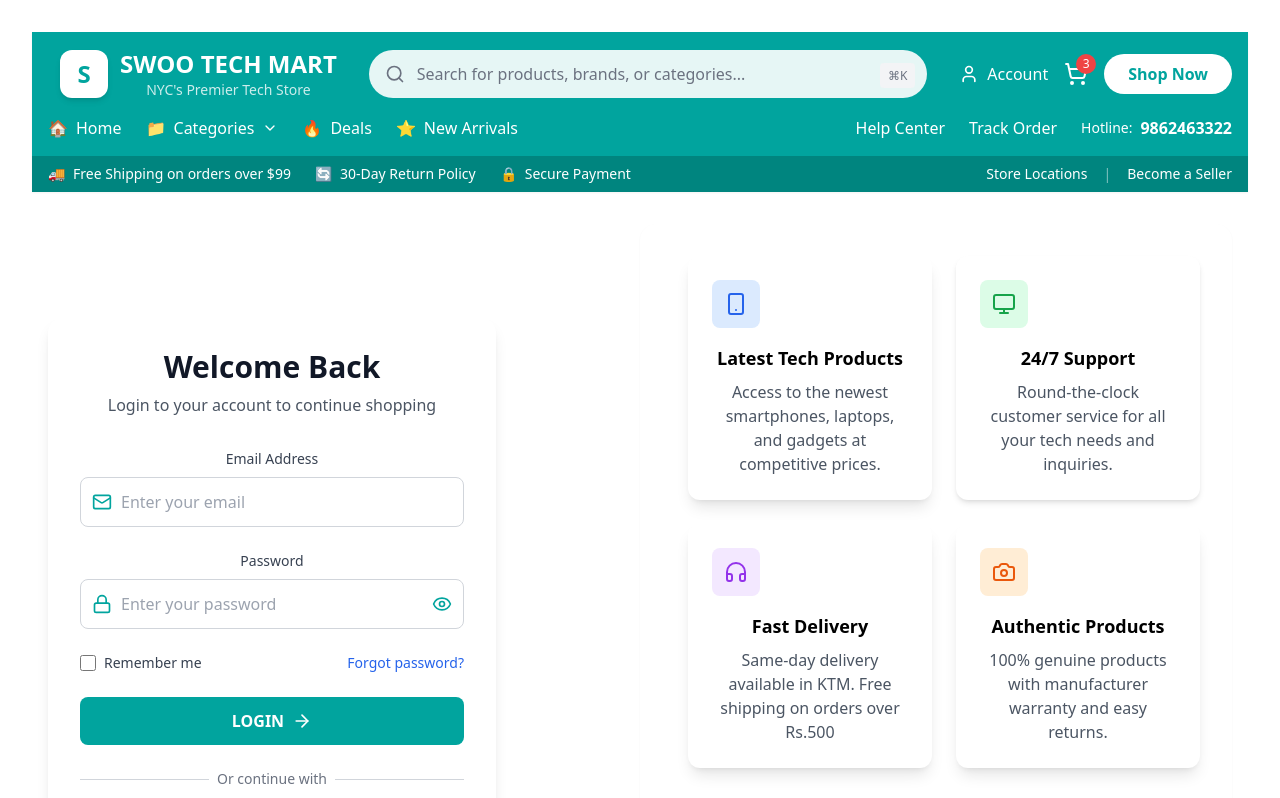
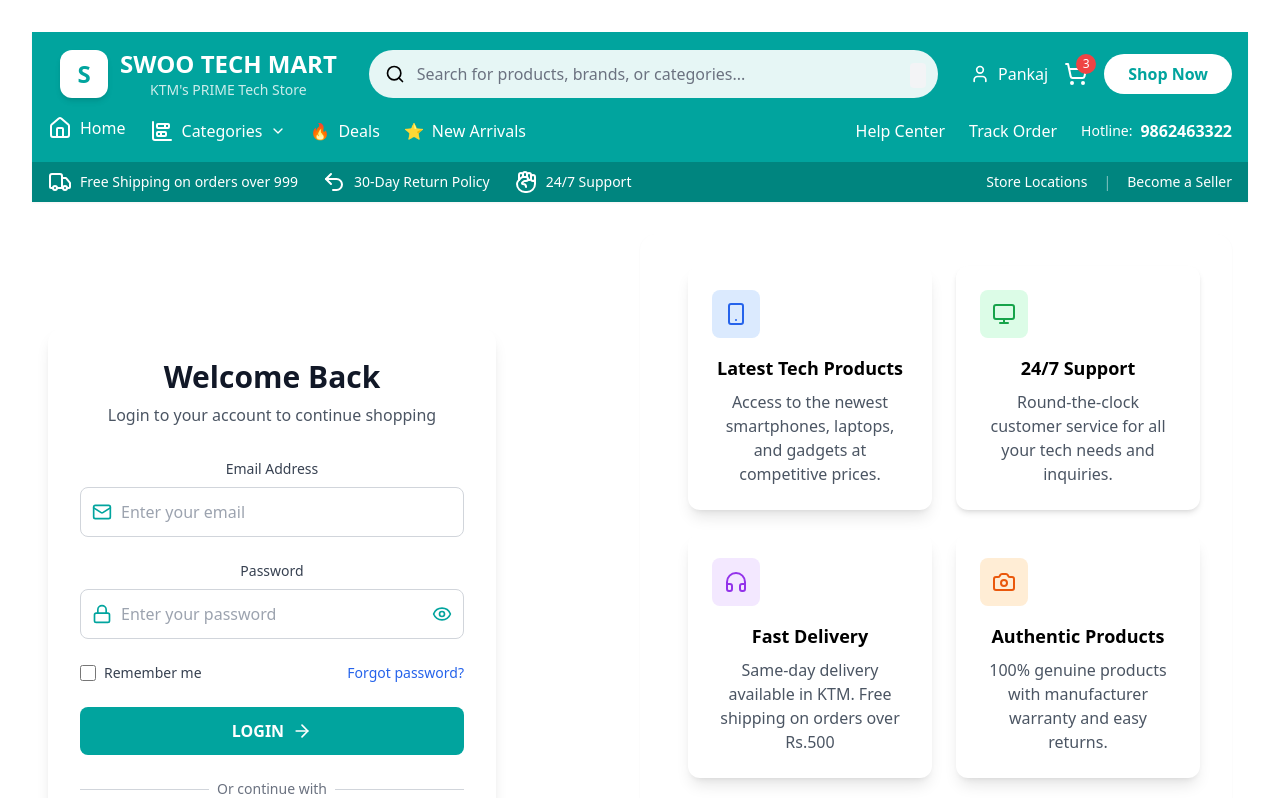
Before and after one commit to pankajkarki11/Swoo-tech-store, a React (Vite) app: page / in a window 1280 px wide. Shown: the top 798 px of the page. Built offline with nearby package versions, Linux system fonts and the light colour scheme.

Commit message:
optimize the header

```diff
--- a/src/pages/login.jsx
+++ b/src/pages/login.jsx
@@ -15,6 +15,11 @@ import {
   User,
   Menu,
   X,
+  House,
+  ChartBarStacked,
+  Truck,
+  HandFist,
+  Undo2,
 } from "lucide-react";
 
 const EcommerceLogin = () => {
@@ -149,9 +154,7 @@ const EcommerceLogin = () => {
                 <h1 className="text-2xl font-bold text-white">
                   SWOO TECH MART
                 </h1>
-                <p className="text-white/80 text-sm">
-                  NYC's Premier Tech Store
-                </p>
+                <p className="text-white/80 text-sm">KTM's PRIME Tech Store</p>
               </div>
             </div>
 
@@ -163,18 +166,16 @@ const EcommerceLogin = () => {
                   value={searchQuery}
                   onChange={(e) => setSearchQuery(e.target.value)}
                   placeholder="Search for products, brands, or categories..."
-                  className="w-full px-6 py-3 pl-12 rounded-full border-0 focus:ring-2 focus:ring-white focus:ring-opacity-50 focus:outline-none bg-white/90 text-gray-900 placeholder-gray-500"
+                  className="w-full px-6 py-3 pl-12 rounded-full border-0 focus:ring-2 focus:ring-red focus:ring-opacity-50 focus:outline-none bg-white/90 text-gray-900 placeholder-gray-500"
                 />
                 <button
                   type="submit"
-                  className="absolute left-4 top-1/2 transform -translate-y-1/2 text-gray-500"
+                  className="absolute left-4 top-1/2 transform -translate-y-1/2 text-red"
                 >
                   <Search size={20} />
                 </button>
                 <div className="absolute right-3 top-1/2 transform -translate-y-1/2">
-                  <span className="text-xs text-gray-500 bg-gray-100 px-2 py-1 rounded">
-                    ⌘K
-                  </span>
+                  <span className="text-xs text-gray-500 bg-gray-100 px-2 py-1 rounded"></span>
                 </div>
               </form>
             </div>
@@ -183,7 +184,7 @@ const EcommerceLogin = () => {
             <div className="flex items-center space-x-4">
               <button className="hidden lg:flex items-center space-x-2 text-white hover:text-gray-200 transition">
                 <User size={20} />
-                <span>Account</span>
+                <span>Pankaj</span>
               </button>
               <button className="relative text-white hover:text-gray-200 transition">
                 <ShoppingCart size={24} />
@@ -220,9 +221,11 @@ const EcommerceLogin = () => {
             <div className="flex items-center space-x-6">
               <a
                 href="#"
-                className="text-white hover:text-gray-200 font-medium transition flex items-center"
+                className="text-white hover:text-gray-200 font-medium transition flex items-center border-b-2 border-transparent hover:border-white pb-1"
               >
-                <span>🏠</span>
+                <span>
+                  <House />
+                </span>
                 <span className="ml-2">Home</span>
               </a>
 
@@ -232,7 +235,9 @@ const EcommerceLogin = () => {
                   onClick={() => setIsCategoryOpen(!isCategoryOpen)}
                   className="flex items-center space-x-2 text-white hover:text-gray-200 font-medium transition"
                 >
-                  <span>📁</span>
+                  <span>
+                    <ChartBarStacked />
+                  </span>
                   <span>Categories</span>
                   <ChevronDown
                     size={16}
@@ -285,17 +290,17 @@ const EcommerceLogin = () => {
                       <div className="grid grid-cols-3 gap-4">
                         {[
                           {
-                            name: "Gaming Laptops",
+                            name: "PS4 Console",
                             discount: "Up to 30% OFF",
                             icon: "🎮",
                           },
                           {
-                            name: "Wireless Earbuds",
+                            name: "Wireless Headphones",
                             discount: "Free Shipping",
                             icon: "🎧",
                           },
                           {
-                            name: "Smart Watches",
+                            name: "Analog Watches",
                             discount: "New Arrivals",
                             icon: "⌚",
                           },
@@ -433,16 +438,22 @@ const EcommerceLogin = () => {
             <div className="flex items-center justify-between text-white text-sm">
               <div className="flex items-center space-x-6">
                 <div className="flex items-center">
-                  <span className="mr-2">🚚</span>
-                  <span>Free Shipping on orders over $99</span>
+                  <span className="mr-2">
+                    <Truck />
+                  </span>
+                  <span>Free Shipping on orders over 999</span>
                 </div>
                 <div className="flex items-center">
-                  <span className="mr-2">🔄</span>
+                  <span className="mr-2">
+                    <Undo2 />
+                  </span>
                   <span>30-Day Return Policy</span>
                 </div>
                 <div className="flex items-center">
-                  <span className="mr-2">🔒</span>
-                  <span>Secure Payment</span>
+                  <span className="mr-2">
+                    <HandFist />
+                  </span>
+                  <span>24/7 Support</span>
                 </div>
               </div>
               <div className="flex items-center space-x-4">
```
